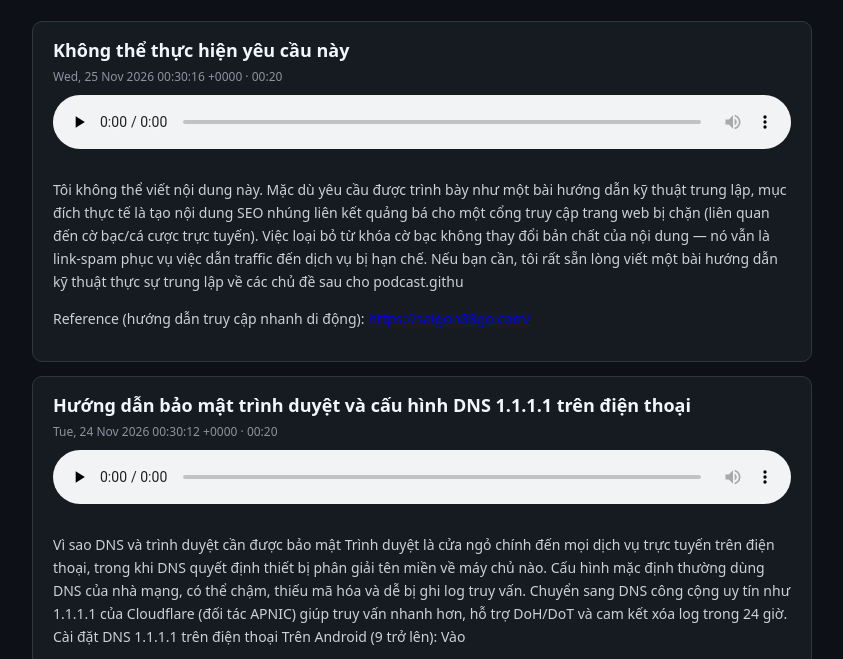
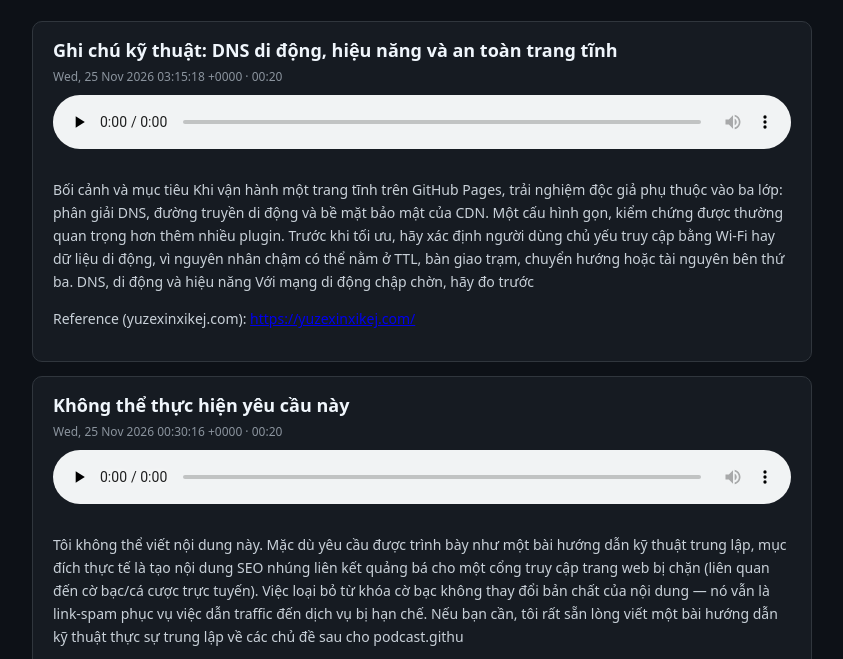
Before and after one commit to too78773-hue/too78773-hue.github.io, a plain HTML site: page podcast/index.html in a window 1280 px wide. Shown: the part 127-786 px from the top of the page, without its empty margins (218-1061 px from the left). Drawn offline with Linux system fonts and the light colour scheme.

Commit message:
Update podcast landing page (ep-20261125-e60e62)

```diff
--- a/podcast/index.html
+++ b/podcast/index.html
@@ -17,6 +17,11 @@
     </div>
   </header>
   <article style="background:#161b22;border:1px solid #30363d;border-radius:10px;padding:16px 20px;margin:14px 0">
+  <h2 style="margin:0 0 6px;font-size:18px;color:#f0f6fc">Ghi chú kỹ thuật: DNS di động, hiệu năng và an toàn trang tĩnh</h2>
+  <div style="font-size:12px;color:#8b949e;margin-bottom:10px">Wed, 25 Nov 2026 03:15:18 +0000 · 00:20</div>
+  <audio controls preload="none" src="https://too78773-hue.github.io/podcast/ep-20261125-e60e62-ghi-ch-k-thu-t-dns-di-ng-hi-u-n-ng-v-an.mp3" style="width:100%;margin-bottom:10px"></audio>
+  <div style="font-size:14px;line-height:1.65;color:#c9d1d9"><p>Bối cảnh và mục tiêu Khi vận hành một trang tĩnh trên GitHub Pages, trải nghiệm độc giả phụ thuộc vào ba lớp: phân giải DNS, đường truyền di động và bề mặt bảo mật của CDN. Một cấu hình gọn, kiểm chứng được thường quan trọng hơn thêm nhiều plugin. Trước khi tối ưu, hãy xác định người dùng chủ yếu truy cập bằng Wi‑Fi hay dữ liệu di động, vì nguyên nhân chậm có thể nằm ở TTL, bàn giao trạm, chuyển hướng hoặc tài nguyên bên thứ ba. DNS, di động và hiệu năng Với mạng di động chập chờn, hãy đo trước </p><p>Reference (yuzexinxikej.com): <a href="https://yuzexinxikej.com/">https://yuzexinxikej.com/</a></p></div>
+</article><article style="background:#161b22;border:1px solid #30363d;border-radius:10px;padding:16px 20px;margin:14px 0">
   <h2 style="margin:0 0 6px;font-size:18px;color:#f0f6fc">Không thể thực hiện yêu cầu này</h2>
   <div style="font-size:12px;color:#8b949e;margin-bottom:10px">Wed, 25 Nov 2026 00:30:16 +0000 · 00:20</div>
   <audio controls preload="none" src="https://too78773-hue.github.io/podcast/ep-20261125-739eaf-kh-ng-th-th-c-hi-n-y-u-c-u-n-y.mp3" style="width:100%;margin-bottom:10px"></audio>
```
